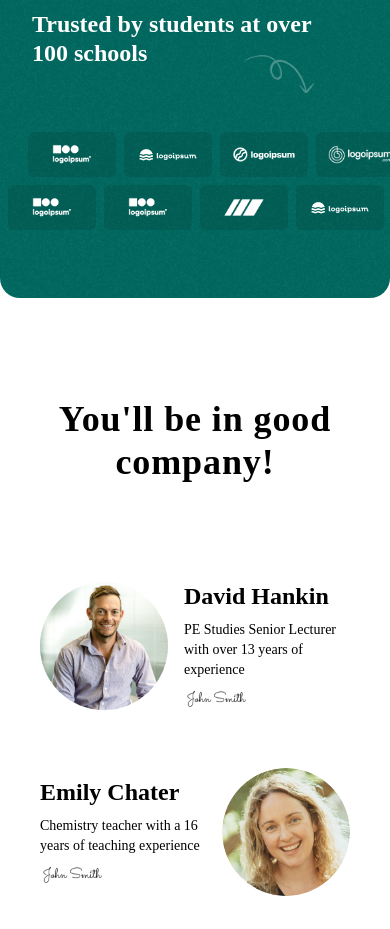
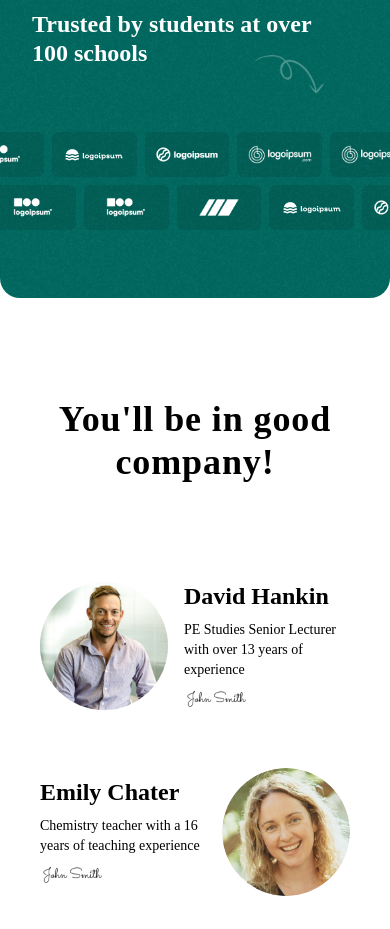
Before and after one commit to davidFCDev/landing-page-figma, a Next.js app: page / in a window 390 px wide. Shown: the part 4425-5354 px from the top of the page. Built offline with nearby package versions, Linux system fonts and the light colour scheme; a web font is replaced by a local one.

Commit message:
responsive corrected

```diff
--- a/src/app/components/CarrouselLogoOne.tsx
+++ b/src/app/components/CarrouselLogoOne.tsx
@@ -1,20 +1,20 @@
 
 const CarrouselLogoOne = () => {
   return (
-    <div className="flex items-center justify-center gap-2 sm:gap-3 lg:gap-5 relative left-7 sm:left-5 lg:-left-20 overflow-x-hidden" >
-      <div className="bg-green2 w-[5.5rem] sm:w-[9.5rem] lg:w-[21.1rem] h-[2.8rem] sm:h-[5rem] lg:h-[9.25rem] flex justify-center items-center rounded-md sm:rounded-xl">
+    <div className="flex items-center justify-center gap-2 sm:gap-3 lg:gap-5 relative -left-2 sm:left-5 lg:-left-20 overflow-x-hidden" >
+      <div className="bg-green2 w-[5.3rem] sm:w-[9.5rem] lg:w-[21.1rem] h-[2.8rem] sm:h-[5rem] lg:h-[9.25rem] flex justify-center items-center rounded-md sm:rounded-xl">
         <img src="/Logos/logo4.png" alt="logo4" className="w-10 sm:w-16 lg:w-32" />
       </div>
-      <div className="bg-green2 w-[5.5rem] sm:w-[9.5rem] lg:w-[21.1rem] h-[2.8rem] sm:h-[5rem] lg:h-[9.25rem] flex justify-center items-center rounded-md sm:rounded-xl">
+      <div className="bg-green2 w-[5.3rem] sm:w-[9.5rem] lg:w-[21.1rem] h-[2.8rem] sm:h-[5rem] lg:h-[9.25rem] flex justify-center items-center rounded-md sm:rounded-xl">
         <img src="/Logos/logo1.png" alt="logo1" className="w-16 sm:w-28 lg:w-44" />
       </div>
-      <div className="bg-green2 w-[5.5rem] sm:w-[9.5rem] lg:w-[21.1rem] h-[2.8rem] sm:h-[5rem] lg:h-[9.25rem] flex justify-center items-center rounded-md sm:rounded-xl">
+      <div className="bg-green2 w-[5.3rem] sm:w-[9.5rem] lg:w-[21.1rem] h-[2.8rem] sm:h-[5rem] lg:h-[9.25rem] flex justify-center items-center rounded-md sm:rounded-xl">
         <img src="/Logos/logo2.png" alt="logo2" className="w-16 sm:w-28 lg:w-40" />
       </div>
-      <div className="bg-green2 w-[5.5rem] sm:w-[9.5rem] lg:w-[21.1rem] h-[2.8rem] sm:h-[5rem] lg:h-[9.25rem] flex justify-center items-center rounded-md sm:rounded-xl">
+      <div className="bg-green2 w-[5.3rem] sm:w-[9.5rem] lg:w-[21.1rem] h-[2.8rem] sm:h-[5rem] lg:h-[9.25rem] flex justify-center items-center rounded-md sm:rounded-xl">
         <img src="/Logos/logo3.png" alt="logo3" className="w-16 sm:w-28 lg:w-36" />
       </div>
-      <div className="hidden sm:flex bg-green2 w-[5.5rem] sm:w-[9.5rem] lg:w-[21.1rem] h-[2.8rem] sm:h-[5rem] lg:h-[9.25rem] justify-center items-center rounded-md sm:rounded-xl">
+      <div className="bg-green2 w-[5.3rem] sm:w-[9.5rem] lg:w-[21.1rem] h-[2.8rem] sm:h-[5rem] lg:h-[9.25rem] flex justify-center items-center rounded-md sm:rounded-xl">
         <img src="/Logos/logo3.png" alt="logo3" className="w-16 sm:w-28 lg:w-36" />
       </div>
     </div>
--- a/src/app/components/CarrouselLogoTwo.tsx
+++ b/src/app/components/CarrouselLogoTwo.tsx
@@ -1,35 +1,35 @@
 const CarrouselLogoTwo = () => {
   return (
-    <div className="flex items-center justify-center gap-2 sm:gap-3 lg:gap-5 relative -right-2 sm:right-6 lg:right-60 overflow-x-hidden">
-      <div className="bg-green2 w-[5.5rem] sm:w-[9.5rem] lg:w-[21.1rem] h-[2.8rem] sm:h-[5rem] lg:h-[9.25rem] flex justify-center items-center rounded-md sm:rounded-xl">
+    <div className="flex items-center justify-center gap-2 sm:gap-3 lg:gap-5 relative -right-6 sm:right-6 lg:right-60 overflow-x-hidden">
+      <div className="bg-green2 w-[5.3rem] sm:w-[9.5rem] lg:w-[21.1rem] h-[2.8rem] sm:h-[5rem] lg:h-[9.25rem] flex justify-center items-center rounded-md sm:rounded-xl">
         <img
           src="/Logos/logo4.png"
           alt="logo4"
           className="w-10 sm:w-16 lg:w-32"
         />
       </div>
-      <div className="bg-green2 w-[5.5rem] sm:w-[9.5rem] lg:w-[21.1rem] h-[2.8rem] sm:h-[5rem] lg:h-[9.25rem] flex justify-center items-center rounded-md sm:rounded-xl">
+      <div className="bg-green2 w-[5.3rem] sm:w-[9.5rem] lg:w-[21.1rem] h-[2.8rem] sm:h-[5rem] lg:h-[9.25rem] flex justify-center items-center rounded-md sm:rounded-xl">
         <img
           src="/Logos/logo4.png"
           alt="logo4"
           className="w-10 sm:w-16 lg:w-32"
         />
       </div>
-      <div className="bg-green2 w-[5.5rem] sm:w-[9.5rem] lg:w-[21.1rem] h-[2.8rem] sm:h-[5rem] lg:h-[9.25rem] flex justify-center items-center rounded-md sm:rounded-xl">
+      <div className="bg-green2 w-[5.3rem] sm:w-[9.5rem] lg:w-[21.1rem] h-[2.8rem] sm:h-[5rem] lg:h-[9.25rem] flex justify-center items-center rounded-md sm:rounded-xl">
         <img
           src="/Logos/logo5.png"
           alt="logo5"
           className="w-10 sm:w-16 lg:w-32"
         />
       </div>
-      <div className="bg-green2 w-[5.5rem] sm:w-[9.5rem] lg:w-[21.1rem] h-[2.8rem] sm:h-[5rem] lg:h-[9.25rem] flex justify-center items-center rounded-md sm:rounded-xl">
+      <div className="bg-green2 w-[5.3rem] sm:w-[9.5rem] lg:w-[21.1rem] h-[2.8rem] sm:h-[5rem] lg:h-[9.25rem] flex justify-center items-center rounded-md sm:rounded-xl">
         <img
           src="/Logos/logo1.png"
           alt="logo1"
           className="w-16 sm:w-28 lg:w-44"
         />
       </div>
-      <div className="hidden sm:flex bg-green2 w-[5.5rem] sm:w-[9.5rem] lg:w-[21.1rem] h-[2.8rem] sm:h-[5rem] lg:h-[9.25rem] justify-center items-center rounded-md sm:rounded-xl">
+      <div className="bg-green2 w-[5.3rem] sm:w-[9.5rem] lg:w-[21.1rem] h-[2.8rem] sm:h-[5rem] lg:h-[9.25rem] flex justify-center items-center rounded-md sm:rounded-xl">
         <img
           src="/Logos/logo2.png"
           alt="logo2"
--- a/src/app/components/Logos.tsx
+++ b/src/app/components/Logos.tsx
@@ -10,7 +10,7 @@ const Logos = () => {
         className="z-10 relative bg-green rounded-[20px] lg:rounded-[150px] w-full h-[380px] sm:h-[520px] lg:h-[950px]"
       />
 
-      <div className="z-20 absolute flex flex-col gap-16 sm:gap-24 lg:gap-32">
+      <div className="z-20 absolute flex flex-col gap-16 sm:gap-24 lg:gap-32 w-full">
         <div className="text-white px-8 sm:px-20 flex items-start w-full relative">
           <div className="flex flex-col gap-2 sm:gap-5 w-[300px] sm:w-[450px] lg:w-[700px]">
             <h4 className="text-xs lg:text-xl uppercase font-rubik font-semibold tracking-[0.3em]">
@@ -27,7 +27,7 @@ const Logos = () => {
           />
         </div>
 
-        <div className="flex flex-col gap-2 sm:gap-3 lg:gap-5 ">
+        <div className="flex flex-col w-full gap-2 sm:gap-4 lg:gap-5 justify-center items-center overflow-x-hidden">
           <CarrouselLogoOne />
           <CarrouselLogoTwo />
         </div>
```
